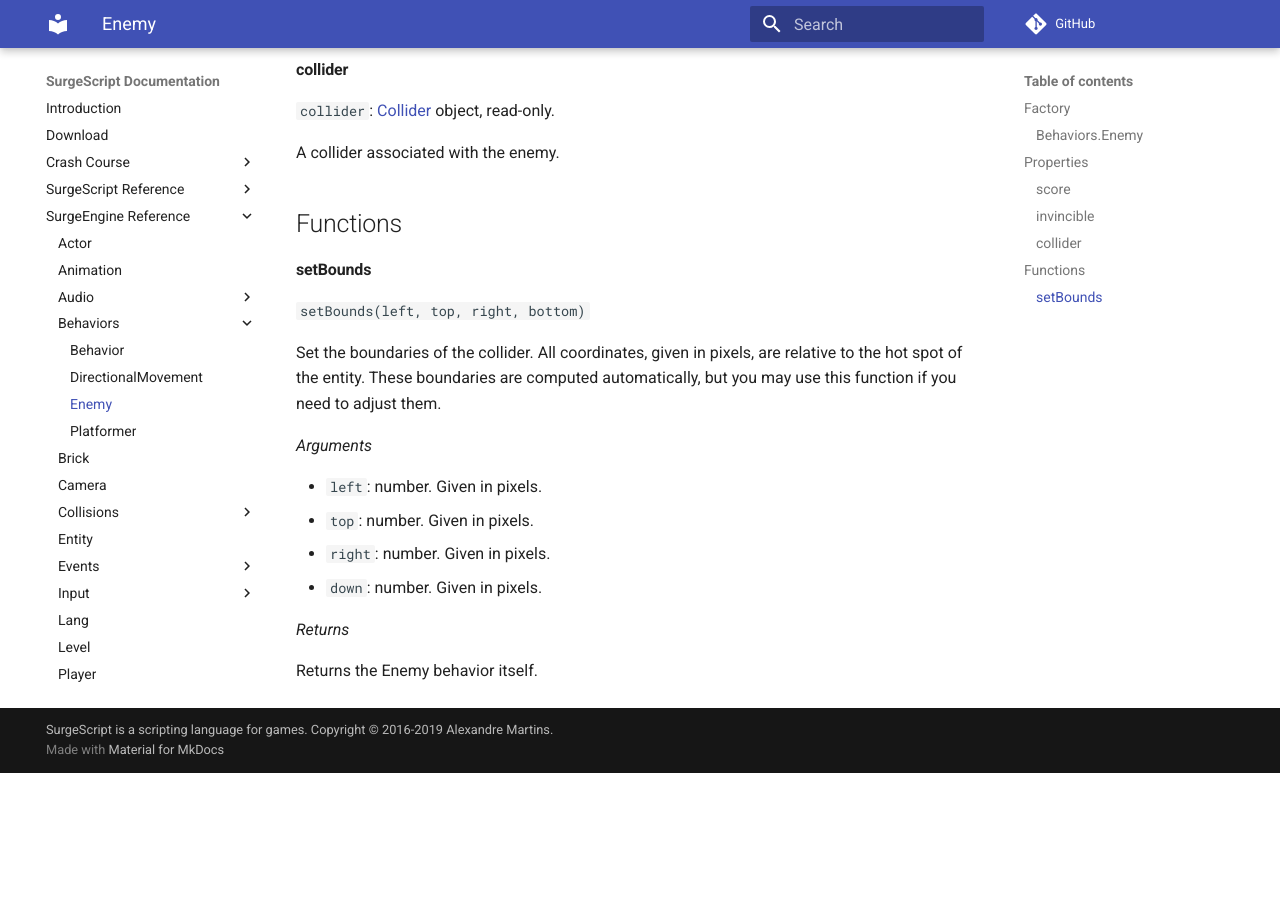
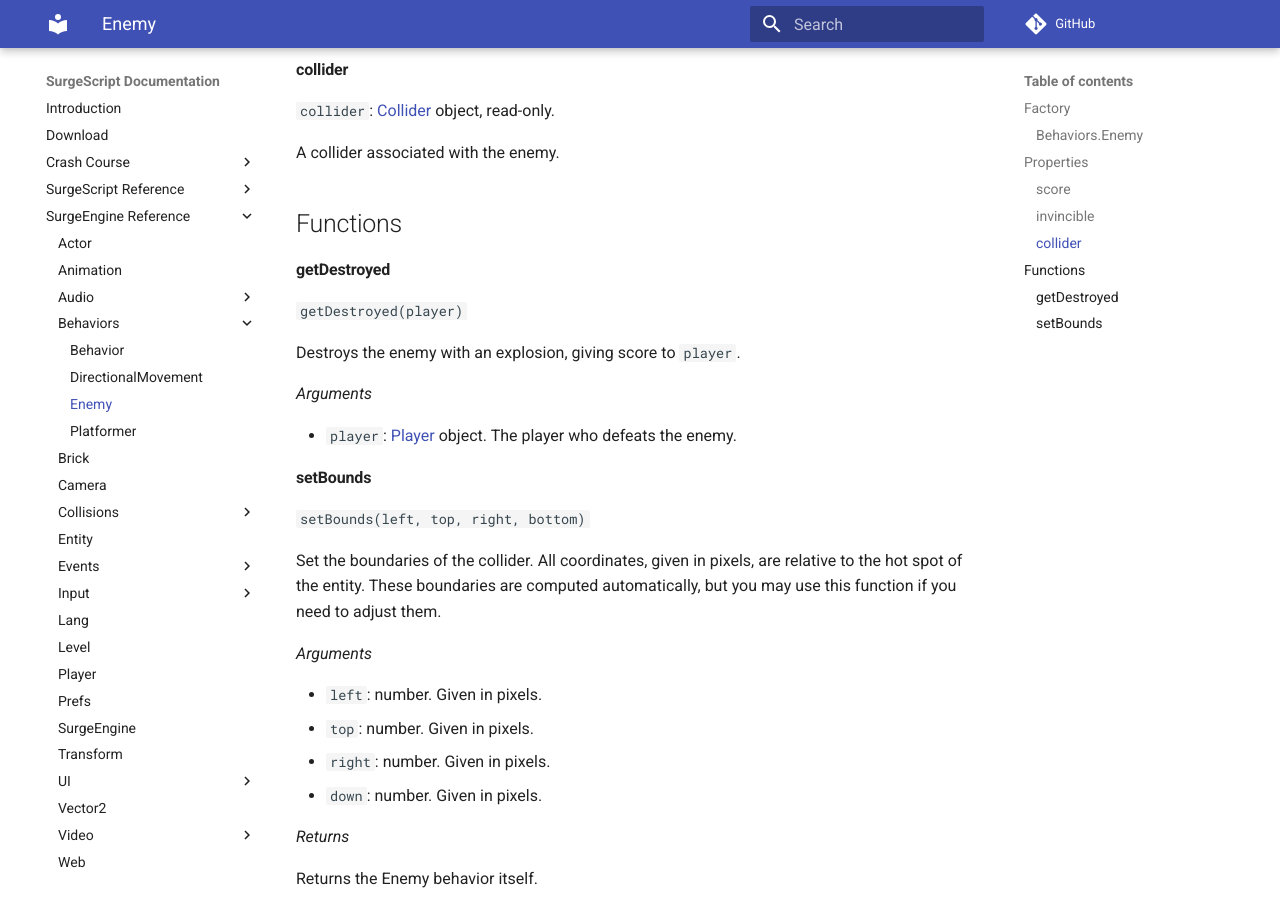
Before and after one commit to alemart/surgescript, an MkDocs documentation site: the page built from docs/engine/enemy.md, in a window 1280 px wide and 900 px high, scrolled down 1525 px. Built offline with MkDocs 1.6.1 and Material for MkDocs 9.7.7, drawn with Linux system fonts in a browser that asks for light colours; comment, search, counter and statistics services are not loaded; before the commit the page ends 2298 px from its top, so only the background shows below that.

Commit message:
Docs: added Enemy.getDestroyed()

```diff
--- a/docs/engine/enemy.md
+++ b/docs/engine/enemy.md
@@ -72,6 +72,16 @@ A collider associated with the enemy.
 Functions
 ---------
 
+#### getDestroyed
+
+`getDestroyed(player)`
+
+Destroys the enemy with an explosion, giving score to `player`.
+
+*Arguments*
+
+* `player`: [Player](/engine/player) object. The player who defeats the enemy.
+
 #### setBounds
 
 `setBounds(left, top, right, bottom)`
```
